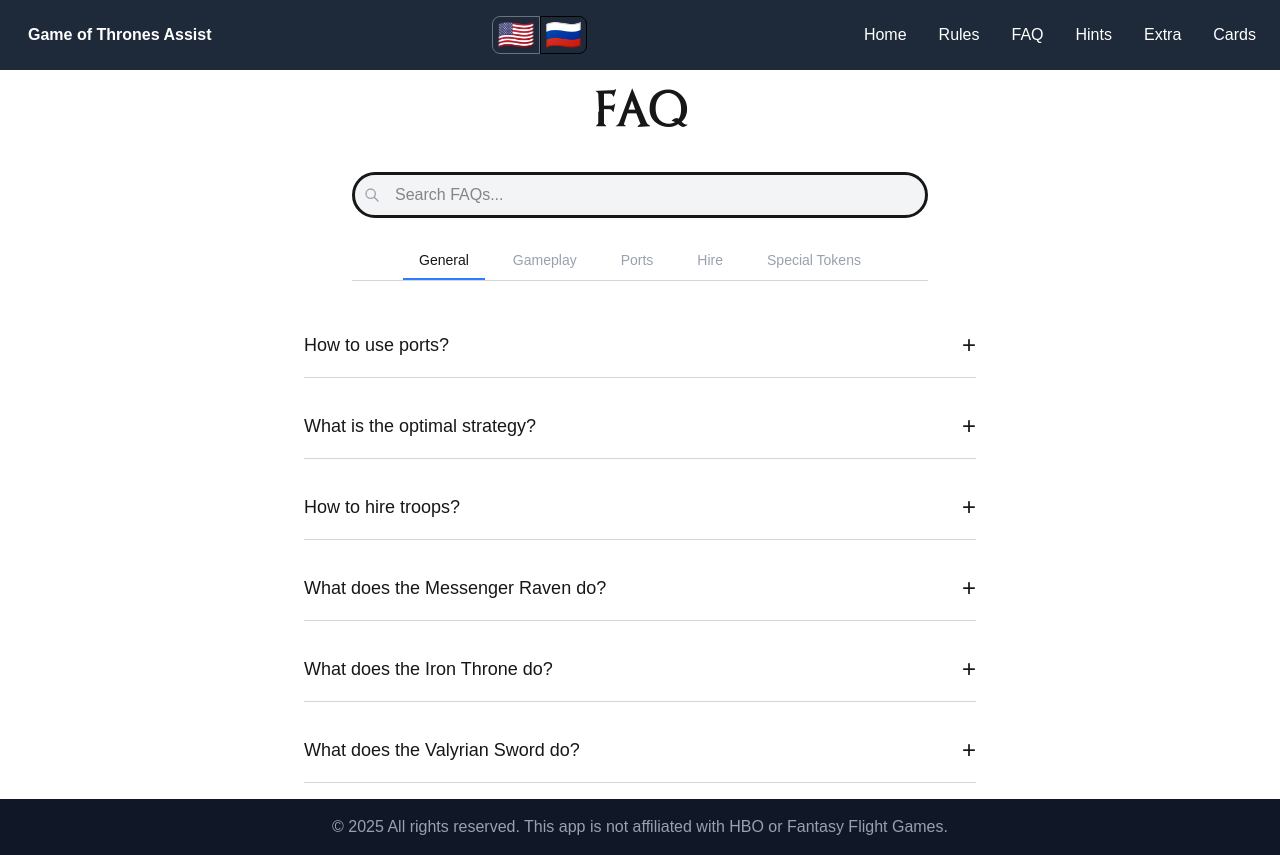
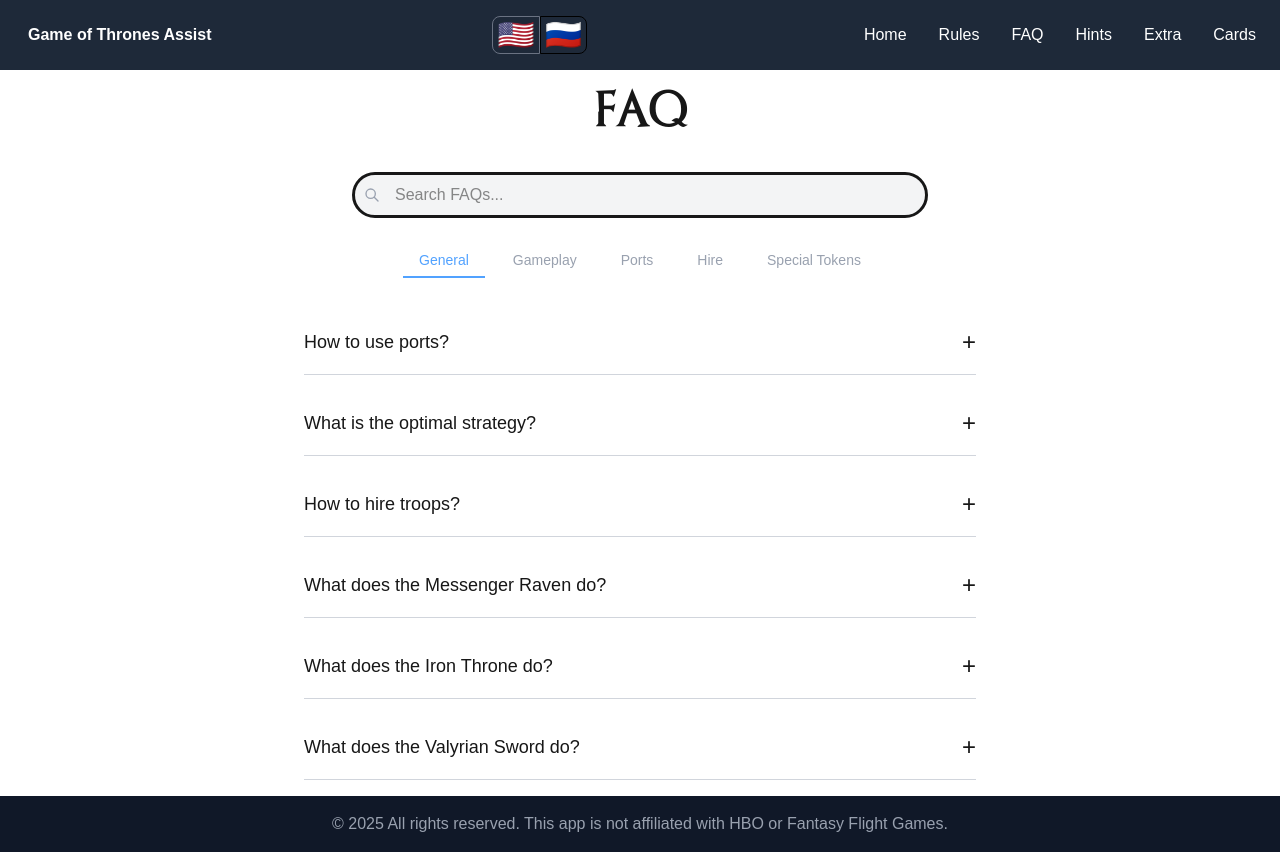
Before and after one commit to EdwardBro/winter-is-coming-assist-web, a Next.js app: page /faq in a window 1280 px wide. Built offline with nearby package versions, Linux system fonts and the light colour scheme.

Commit message:
Category tabs styles change

```diff
--- a/src/components/faq/CategoryTabs.tsx
+++ b/src/components/faq/CategoryTabs.tsx
@@ -16,7 +16,6 @@
   selectedCategory,
   onSelect,
 }) => {
-  /*const selectedIndex = categories.findIndex((cat) => cat === selectedCategory);*/
 
   /*  const handlers = useSwipeable({
     onSwipedLeft: () => {
@@ -35,17 +34,19 @@
   return (
     <div
       /*{...handlers}*/
-      className="flex gap-3 mb-8 justify-center flex-wrap border-b border-gray-300"
+      className="flex gap-3 mb-8 justify-center flex-wrap"
     >
       {Object.entries(categories).map(([key, label]) => (
         <button
           key={key}
           onClick={() => onSelect(key)}
-          className={`px-4 py-2 text-sm font-medium transition-colors border-b-2 focus:outline-none
+          className={`relative px-4 py-2 text-sm font-medium transition-all duration-300
+            after:absolute after:bottom-0 after:left-0 after:h-0.5 after:bg-blue-400 after:transition-all after:duration-300
+            after:w-0 hover:after:w-full
             ${
               selectedCategory === key
-                ? "border-blue-500 text-white-500"
-                : "border-transparent text-gray-400 hover:text-blue-100 hover:semi-bold semi-bold"
+                ? "text-blue-400 after:w-full"
+                : "text-gray-400 hover:text-blue-400"
             }`}
         >
           {label}
```
